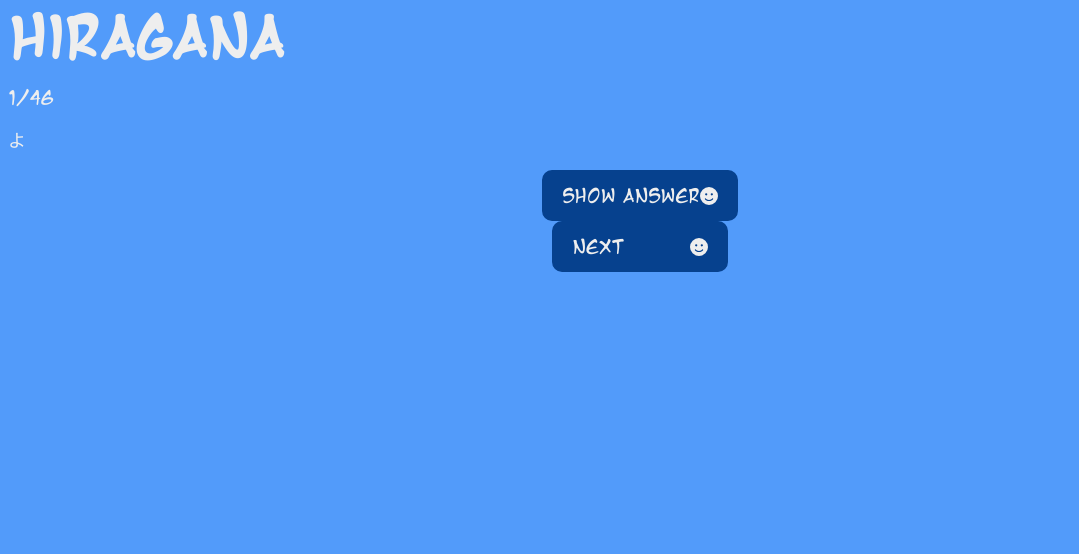
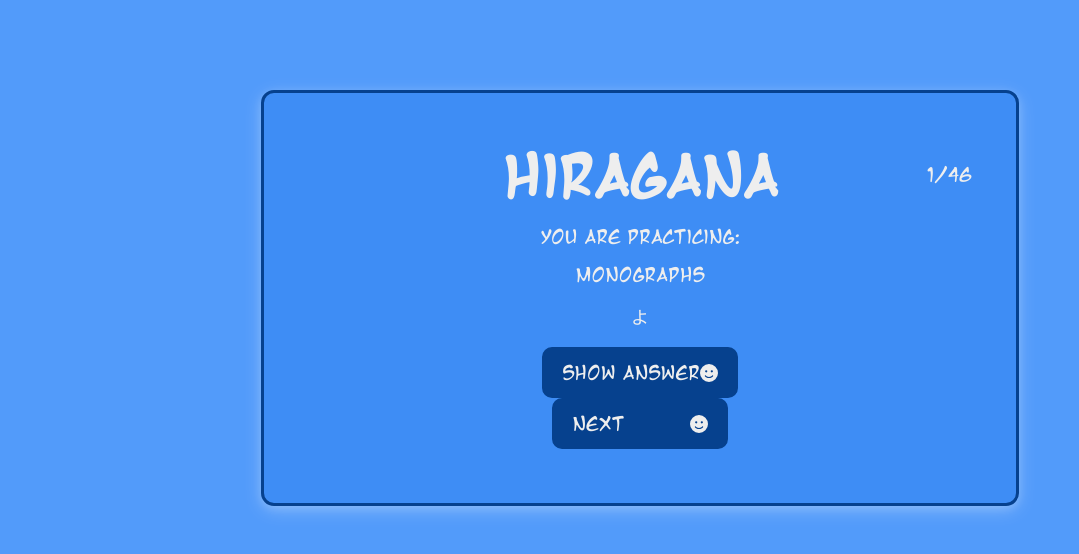
Before and after one commit to PepeKwapien/LearnJapanese, an Angular app: page /hiragana/practice in a window 1280 px wide. Shown: the top 554 px of the page, without its empty margins (0-1079 px from the left). Built offline with nearby package versions, Linux system fonts and the light colour scheme.

Commit message:
Styled top of practice module

```diff
--- a/src/app/components/practice-module/practice-module.component.css
+++ b/src/app/components/practice-module/practice-module.component.css
@@ -0,0 +1,9 @@
+.entire-module {
+  position: relative;
+}
+
+.count {
+  position: absolute;
+  top: 0;
+  left: calc(100% - 1em);
+}
--- a/src/app/components/practice-module/practice-module.component.html
+++ b/src/app/components/practice-module/practice-module.component.html
@@ -1,4 +1,8 @@
-<p>{{ characterCountUpToNow + 1 }}/{{ numberOfCharacters }}</p>
+<div class="entire-module">
+  <h1>{{ syllabary }}</h1>
+  <p>You are practicing:</p>
+  <p>{{ this.whatAmIPracticing() }}</p>
+  <p class="count">{{ characterCountUpToNow + 1 }}/{{ numberOfCharacters }}</p>
   <app-practice-module-character
     [character]="currentCharacter"
     [mode]="getMode()"
@@ -7,3 +11,4 @@
     (click)="nextCharacter()"
     text="Next"
   ></app-button-with-icon>
+</div>
--- a/src/app/components/practice-module/practice-module.component.ts
+++ b/src/app/components/practice-module/practice-module.component.ts
@@ -20,6 +20,7 @@ export class PracticeModuleComponent implements OnInit {
   private currentCharacterIndex: number;
   private model: PracticeFormModel;
   public currentCharacter: JapaneseCharacter;
+  public whichCharacters: string[] = [];
 
   constructor(
     public practice: PracticeService,
@@ -31,21 +32,25 @@ export class PracticeModuleComponent implements OnInit {
 
     let characterRows: JapaneseCharacterRow[] = [];
     if (this.model.monographs) {
+      this.whichCharacters.push('Monographs');
       characterRows = characterRows.concat(
         this.jss.getMonographs(this.syllabary)
       );
     }
     if (this.model.digraphs) {
+      this.whichCharacters.push('Digraphs');
       characterRows = characterRows.concat(
         this.jss.getDigraphs(this.syllabary)
       );
     }
     if (this.model.diacritics) {
+      this.whichCharacters.push('Diacritics');
       characterRows = characterRows.concat(
         this.jss.getDiacritics(this.syllabary)
       );
     }
     if (this.model.digraphsdiacritics) {
+      this.whichCharacters.push('Digraphs with diacritics');
       characterRows = characterRows.concat(
         this.jss.getDigraphsWithDiacritics(this.syllabary)
       );
@@ -60,6 +65,17 @@ export class PracticeModuleComponent implements OnInit {
     this.characterCountUpToNow = 0;
 
     this.pickNextRandomCharacter();
+  }
+
+  public whatAmIPracticing(): string {
+    if ((this, this.whichCharacters.length > 1)) {
+      let result = this.whichCharacters.slice(0, -1).join(', ');
+      return (
+        result + ` and ${this.whichCharacters[this.whichCharacters.length - 1]}`
+      );
+    }
+
+    return this.whichCharacters[0];
   }
 
   private getRandomInt(max: number) {
--- a/src/app/pages/practice-hiragana-page/practice-hiragana-page.component.html
+++ b/src/app/pages/practice-hiragana-page/practice-hiragana-page.component.html
@@ -1,2 +1,3 @@
-<h1>Hiragana</h1>
-<app-practice-module [syllabary]="hiragana"></app-practice-module>
+<div class="container">
+  <app-practice-module [syllabary]="hiragana"></app-practice-module>
+</div>
```
Lines whose indentation alone changed are shown as unchanged.
